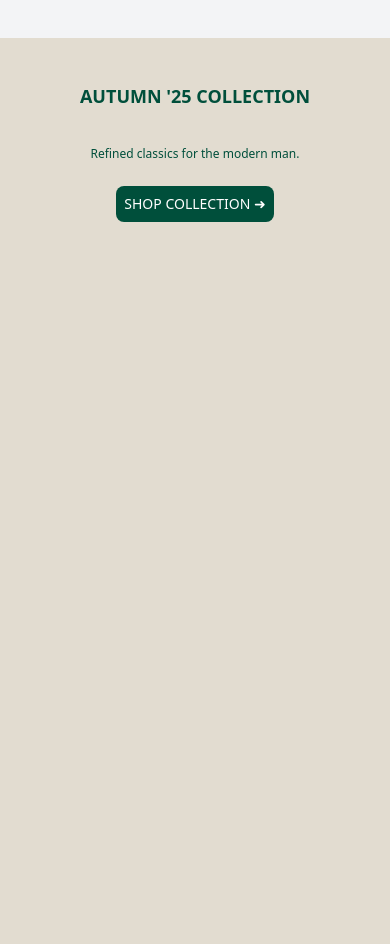
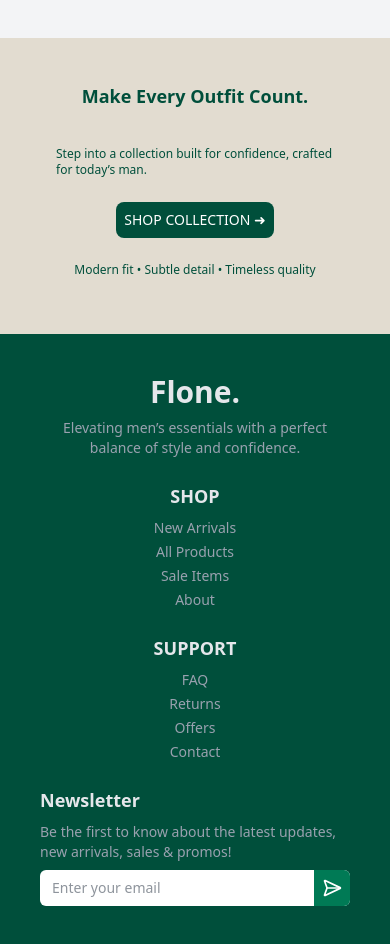
Before and after one commit to juliusmwas/Flone, a React (Vite) app: page / in a window 390 px wide. Shown: the part 2235-3179 px from the top of the page. Before the commit the page ends 2489 px from the top, so only its background shows below. Built offline with nearby package versions, Linux system fonts and the light colour scheme.

Commit message:
Updated the footer section and made it responsive

```diff
--- a/src/Components/Homepage/Banner.jsx
+++ b/src/Components/Homepage/Banner.jsx
@@ -4,9 +4,10 @@ export default function Banner(){
     return(
         <section>
             <div className="grid justify-items-center m-8 text-emerald-900">
-                <h1 className="text-lg lg:text-4xl font-bold p-3 ">AUTUMN '25 COLLECTION</h1>
-                <p className="text-xs lg:text-xl p-6">Refined classics for the modern man.</p>
+                <h1 className="text-lg lg:text-4xl font-bold p-3 ">Make Every Outfit Count.</h1>
+                <p className="text-xs lg:text-xl p-6">Step into a collection built for confidence, crafted for today’s man.</p>
                 <button className="bg-emerald-900 text-sm  rounded-lg p-2 text-white font-medium cursor-pointer">SHOP COLLECTION ➜</button>
+                <p className="text-xs lg:text-xl p-6">Modern fit • Subtle detail • Timeless quality</p>
             </div>
 
         </section>
--- a/src/Components/Homepage/Footer.jsx
+++ b/src/Components/Homepage/Footer.jsx
@@ -1,15 +1,65 @@
-
+import { LuSendHorizontal } from "react-icons/lu";
 
 export default function Footer() {
-    return(
+    return (
         <div className="bg-emerald-900">
-            <div></div>
+            <div className="grid grid-cols-1 lg:grid-cols-4 gap-6 justify-items-center p-10 text-gray-200">
+                {/* Brand Info */}
+                <div className="text-center lg:text-left">
+                    <h1 className="font-bold text-3xl">Flone.</h1>
+                    <p className="text-sm text-gray-400 mt-2">
+                        Elevating men’s essentials with a perfect balance of style and confidence.
+                    </p>
+                </div>
 
-            <div></div>
+                {/* Shop Links */}
+                <div className="text-center lg:text-left">
+                    <h3 className="font-bold text-lg mb-2">SHOP</h3>
+                    <ul className="text-sm text-gray-400 space-y-1">
+                        <li>New Arrivals</li>
+                        <li>All Products</li>
+                        <li>Sale Items</li>
+                        <li>About</li>
+                    </ul>
+                </div>
 
-            <div></div>
+                {/* Support Links */}
+                <div className="text-center lg:text-left">
+                    <h3 className="font-bold text-lg mb-2">SUPPORT</h3>
+                    <ul className="text-sm text-gray-400 space-y-1">
+                        <li>FAQ</li>
+                        <li>Returns</li>
+                        <li>Offers</li>
+                        <li>Contact</li>
+                    </ul>
+                </div>
 
-            <div></div>
+                {/* Newsletter */}
+                <div className="w-full max-w-sm">
+                    <h3 className="font-bold text-lg">Newsletter</h3>
+                    <p className="text-sm text-gray-400 pb-2 pt-2">
+                        Be the first to know about the latest updates, new arrivals, sales & promos!
+                    </p>
+
+                    {/* Input + Send button container */}
+                    <form
+                        onSubmit={(e) => e.preventDefault()}
+                        className="flex items-center bg-white rounded-md overflow-hidden focus-within:ring-2 focus-within:ring-emerald-500 transition"
+                    >
+                        <input
+                            type="email"
+                            placeholder="Enter your email"
+                            className="flex-grow px-3 py-2 text-gray-800 outline-none text-sm"
+                        />
+                        <button
+                            type="submit"
+                            className="bg-emerald-700 hover:bg-emerald-800 text-white p-2 flex items-center justify-center"
+                        >
+                            <LuSendHorizontal size={20} />
+                        </button>
+                    </form>
+                </div>
+            </div>
         </div>
     );
 }
```
